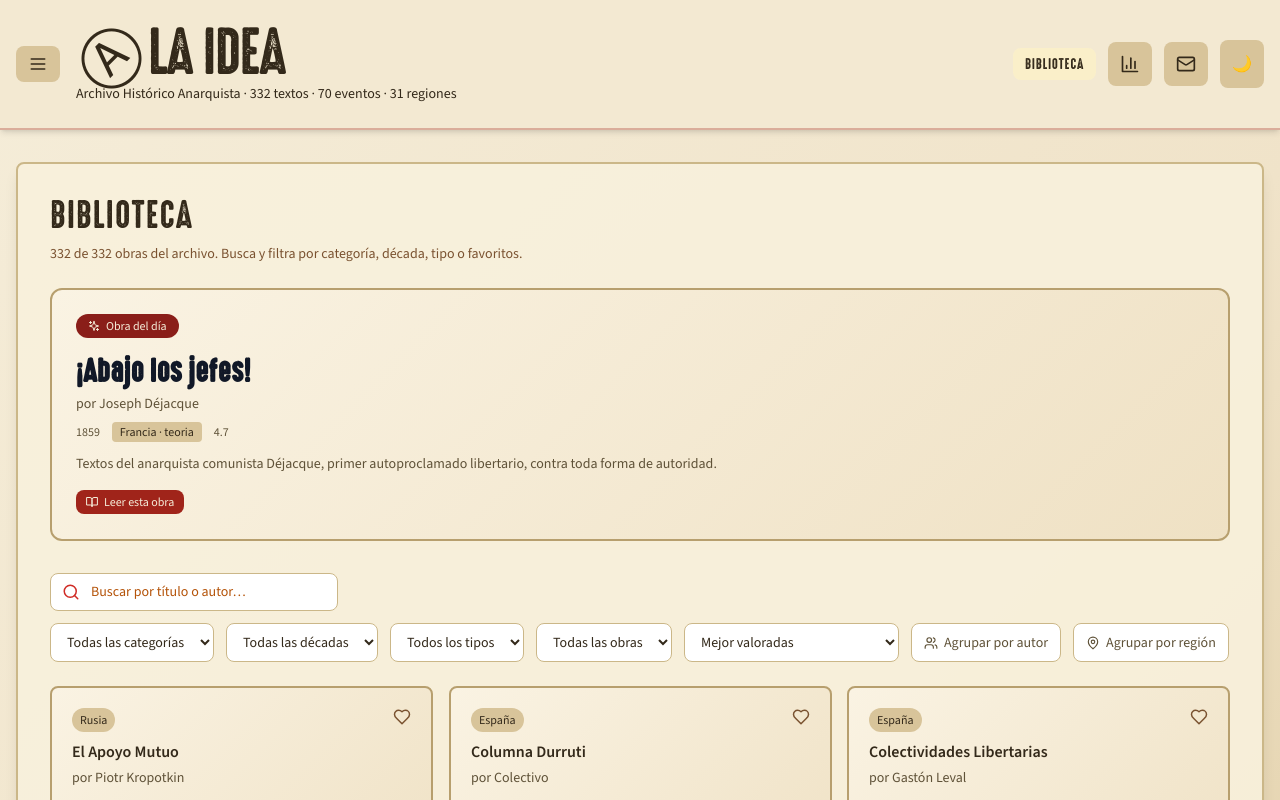
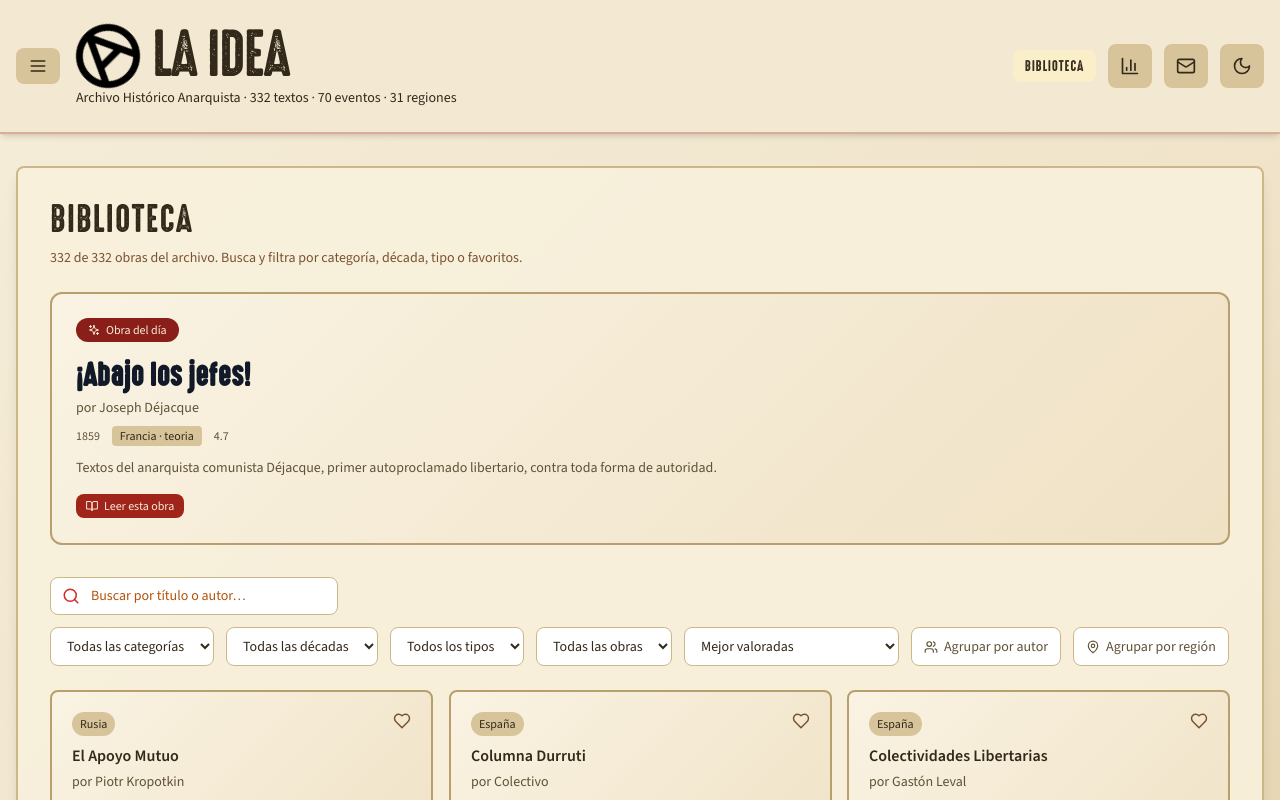
Before and after one commit to Ruben-developer/biblioteca-anarquista, a React (Vite) app: page / in a window 1280 px wide. Shown: the top 800 px of the page. Built offline with nearby package versions, Linux system fonts and the light colour scheme; a web font is replaced by a local one.

Commit message:
feat: favicon.png como logo header, Sun/Moon lucide en theme toggle

```diff
--- a/src/components/Header.jsx
+++ b/src/components/Header.jsx
@@ -1,5 +1,5 @@
 import React from 'react';
-import { BarChart3, Mail, Menu } from 'lucide-react';
+import { BarChart3, Mail, Menu, Sun, Moon } from 'lucide-react';
 import { THEME, VIEW_LABELS } from '../constants';
 
 const Header = ({
@@ -65,7 +65,7 @@ const Header = ({
               className={`p-2 md:p-3 rounded-lg ${themeClass.button} transition-colors`}
               title="Cambiar tema"
             >
-              {darkMode ? '☀️' : '🌙'}
+              {darkMode ? <Sun size={20} /> : <Moon size={20} />}
             </button>
           </div>
 
@@ -73,7 +73,7 @@ const Header = ({
             <h1
               className={`text-4xl sm:text-5xl md:text-5xl lg:text-6xl font-display tracking-tight uppercase flex items-center gap-2 md:gap-3 ${darkMode ? 'text-red-500' : ''}`}
             >
-              <span className="text-5xl sm:text-6xl md:text-6xl inline-block -rotate-45">Ⓐ</span>
+              <img src="/favicon.png" alt="" className="w-12 h-12 sm:w-14 sm:h-14 md:w-14 md:h-14 lg:w-16 lg:h-16 inline-block -rotate-45" />
               <span className="break-words">La Idea</span>
             </h1>
             <p className={`hidden sm:block text-xs sm:text-sm ${darkMode ? 'text-gray-400' : 'text-amber-900'}`}>
```
Also changed, not shown: 1 other file (tests, documents, lock files or other folders).
